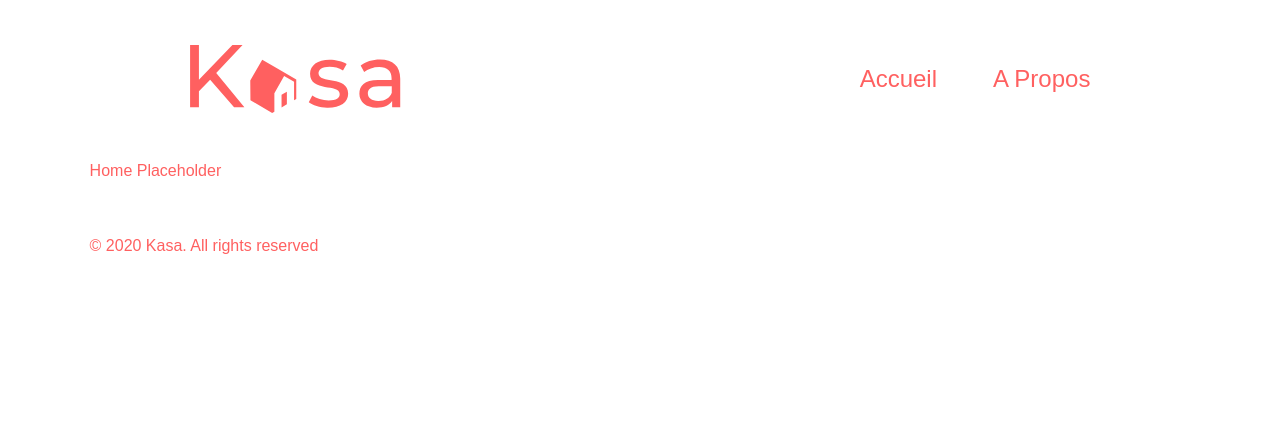
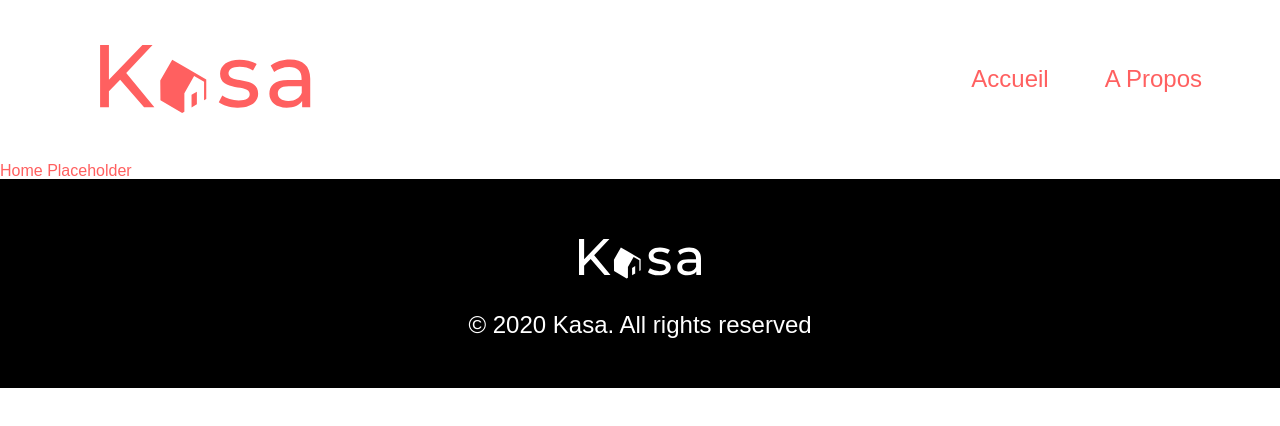
Before and after one commit to liujiaodaliao/Kasa_location_immobiliere_avec_React_P8, a React (Create React App) app in the folder kasa/: page / in a window 1280 px wide. Shown: the top 426 px of the page. Built offline with nearby package versions, Linux system fonts and the light colour scheme.

Commit message:
add component Footerjsx and Footercss

```diff
--- a/kasa/src/App.css
+++ b/kasa/src/App.css
@@ -9,18 +9,14 @@ body {
   max-width: 100%;
   height:auto;
   margin: 0; /* center */
-  padding: 0 1.25rem; /* 移动端左右边距为20px */
+  padding: 0; /* 移动端左右边距为20px */
 }
 
-/* desktop */
-@media screen and (min-width: 768px) and (max-width: 1440px) {
-  .container{
-    padding: 0 7%;
-  }
-}
+
 
 body, h1, h2, h3, p, a {
   color: #FF6060;
+  font-weight: 500;
 }
 
 /* .App {
--- a/kasa/src/App.js
+++ b/kasa/src/App.js
@@ -6,13 +6,10 @@ import About from './pages/About/About';
 import Error from './pages/Error/Error';
 import Location from './pages/Location/Location';
 
-
 import Header from './components/Header/Header';
 import Footer from './components/Footer/Footer';
 
 import './App.css';
-
-
 
 function App() {
   return (
--- a/kasa/src/components/Footer/Footer.css
+++ b/kasa/src/components/Footer/Footer.css
@@ -0,0 +1,44 @@
+.foot-container{
+   background-color: black;
+   width: 100%;
+   height: 209px;
+
+   display: flex;
+   flex-direction: column;
+   justify-content: center;
+   align-items: center;
+}
+
+.foot-container img {
+    margin-top: 2%;
+    width: 134px;
+    height: 40px;
+    color: white;
+}
+
+.foot-container_text{
+    font-size: 12px;
+    color: white;
+    width: 130px;
+    height: 46px;
+    margin:0;
+    display: block;
+
+    display: flex;
+    flex-direction: column;
+    justify-content: flex-end;
+    align-items: center;
+
+    text-align: center;
+    line-height: 1.5;
+}
+
+
+@media screen and (min-width: 768px){
+    .foot-container_text{
+        font-size: 24px;
+        display: inline;
+        width: auto;
+        margin-top: 28px;
+    }
+}
--- a/kasa/src/components/Footer/Footer.jsx
+++ b/kasa/src/components/Footer/Footer.jsx
@@ -2,11 +2,13 @@ import React from 'react';
 import logo from '../../assets/LOGO_footer.svg';
 import './Footer.css';
 
-export default function Footer() {
+ function Footer() {
   return (
 		<footer className="foot-container">
-			<img src={logo} alt="logo de kasa" />
+           <img src={logo} alt='Logo de Kasa'/>
 			<p className="foot-container_text">© 2020 Kasa. All rights reserved</p>
 		</footer>
 	);
 }
+
+export default Footer;
--- a/kasa/src/components/Header/Header.css
+++ b/kasa/src/components/Header/Header.css
@@ -3,7 +3,7 @@
   justify-content: space-between;
   align-items: center;
   margin: 5.3%;
-  width: auto;
+  width: 89.4%;
   height:auto;
 }
 
@@ -11,7 +11,7 @@
   display: flex;
   align-items: flex-start;
   margin: 0;
-  width: 9rem;
+  width: 8.75rem;
   height: 2.93rem;
 }
 
@@ -37,6 +37,7 @@
 @media screen and (min-width: 768px) {
   .headerWrap {
     margin: 2.813rem 6.25rem 3.1125rem;
+    width: 86.1%;
   }
   .headerWrap_fig{
     width: 13.2rem;
```
